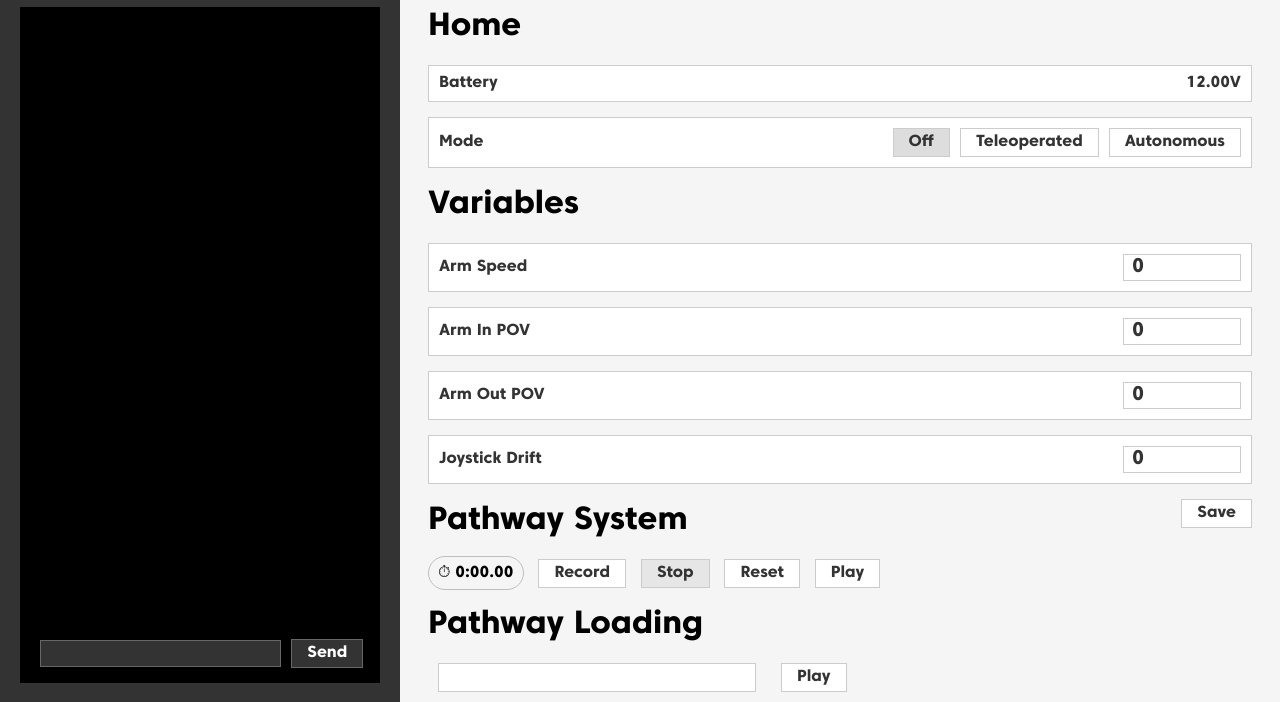
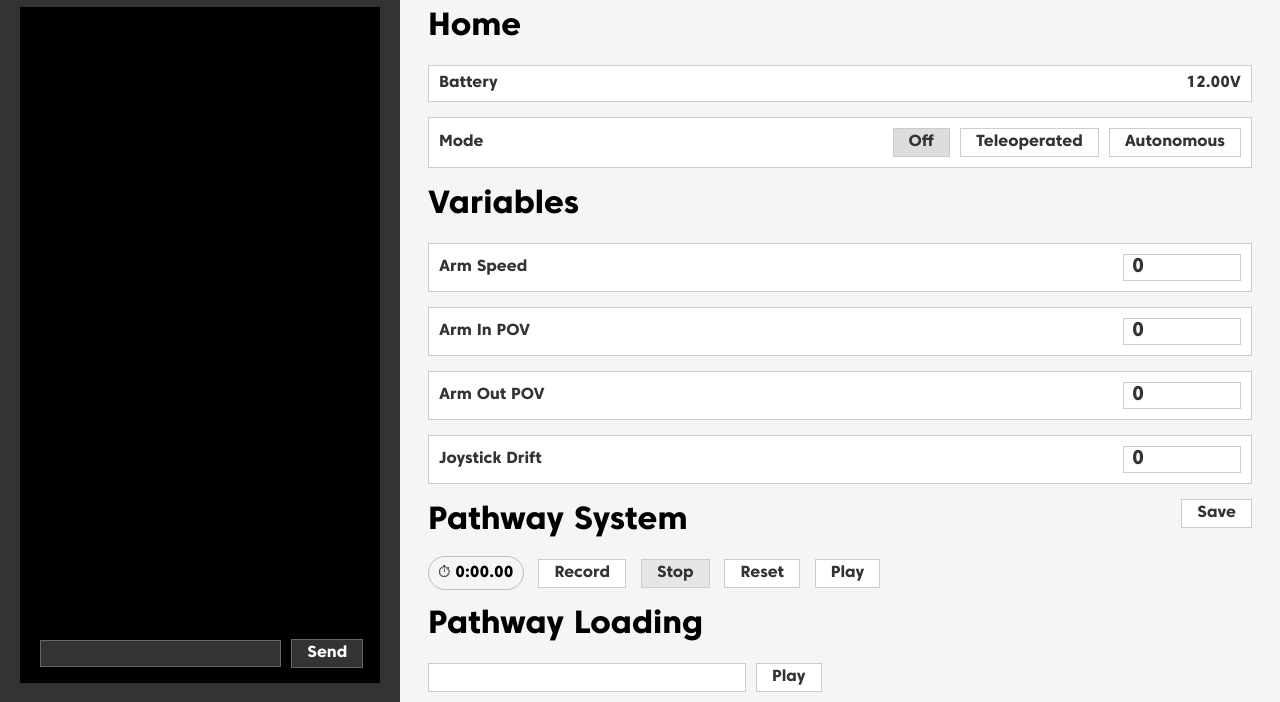
Before and after one commit to TigerBotsCSP/NCP, a website: page main.html in a window 1280 px wide. Shown: the part 98-800 px from the top of the page. Drawn offline with Linux system fonts and the light colour scheme.

Commit message:
UI Improvements

```diff
--- a/main.html
+++ b/main.html
@@ -266,9 +266,8 @@
         <div id="aps">
             <h1>Pathway Loading</h1>
             <div class="pathways">
-                <input id="pathfile" style="width: 300px;" oninput="ncp['Pathway Loading'] = this.value" />
-                <button class="mode-button" style="float: right;"
-                    onclick="ncp.publish();ncp['Pathway Loading']='';">Play</button>
+                <input id="pathfile" style="width: 300px; margin-left: 0px;" oninput="ncp['Pathway Loading'] = this.value" />
+                <button class="mode-button" style="margin-left: -5px;" onclick="ncp.publish();ncp['Pathway Loading']='';">Play</button>
             </div>
         </div>
         <div id="aps">
```
